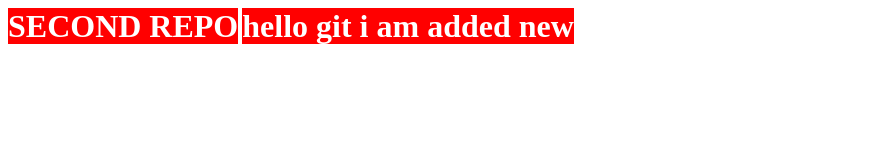
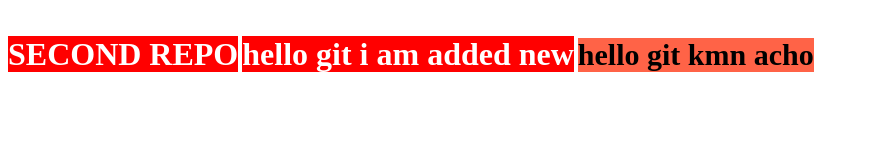
Before and after one commit to Habib0011/second-repo, a plain HTML site: page index.html in a window 1280 px wide. Shown: the whole page, without its empty margins (0-869 px from the left). Drawn offline with Linux system fonts and the light colour scheme.

Commit message:
again added

```diff
--- a/index.html
+++ b/index.html
@@ -10,5 +10,6 @@
 <body>
     <h1>SECOND REPO</h1>
     <h1>hello git i am added new</h1>
+    <p>hello git kmn acho</p>
 </body>
 </html>
--- a/style.css
+++ b/style.css
@@ -3,3 +3,10 @@ h1{
     color: white;
     display: inline;
 }
+p{
+   display: inline-block;
+    font-weight: 900;
+    background-color: tomato;
+    color: black;
+    font-size: 30px;
+}
```
